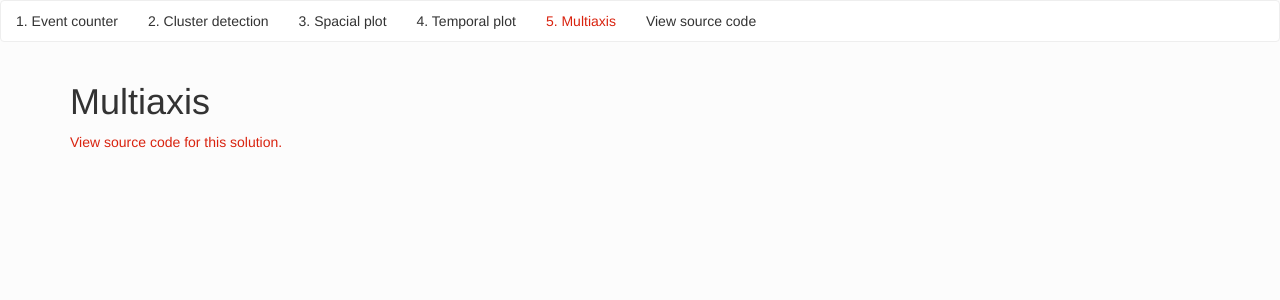
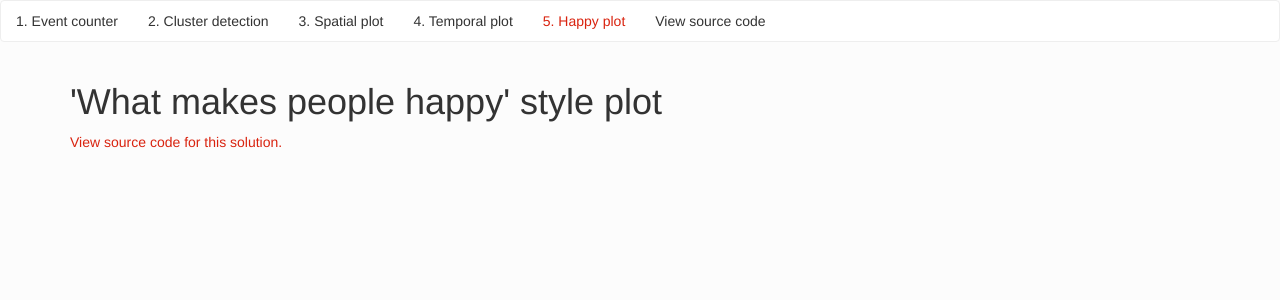
Before and after one commit to minism/uo-sciprog, a Flask app: template templates/solution5.html in a window 1280 px wide. Shown: the top 300 px of the page. Run offline with Flask 2, Linux system fonts and the light colour scheme; the template is opened without the code that fills it, so the values that code supplies are empty; some libraries are stand-ins or nearby versions.

Commit message:
link fixes

```diff
--- a/templates/base.html
+++ b/templates/base.html
@@ -27,13 +27,13 @@
         <a href="/2">2. Cluster detection</a>
       </li>
       <li {% if title == 'Spatial plot' %} class="active" {% endif %}>
-        <a href="/3">3. Spacial plot</a>
+        <a href="/3">3. Spatial plot</a>
       </li>
       <li {% if title == 'Temporal plot' %} class="active" {% endif %}>
         <a href="/4">4. Temporal plot</a>
       </li>
-      <li {% if title == 'Multiaxis' %} class="active" {% endif %}>
-        <a href="/5">5. Multiaxis</a>
+      <li {% if title == "'What makes people happy' style plot" %} class="active" {% endif %}>
+        <a href="/5">5. Happy plot</a>
       </li>
       <li>
         <a href="github.com">View source code</a>
--- a/templates/solution5.html
+++ b/templates/solution5.html
@@ -1,6 +1,6 @@
 {% extends "base.html" %}
 
-{% set title = "Multiaxis" %}
+{% set title = "'What makes people happy' style plot" %}
 
 {% block content %}
 
```
